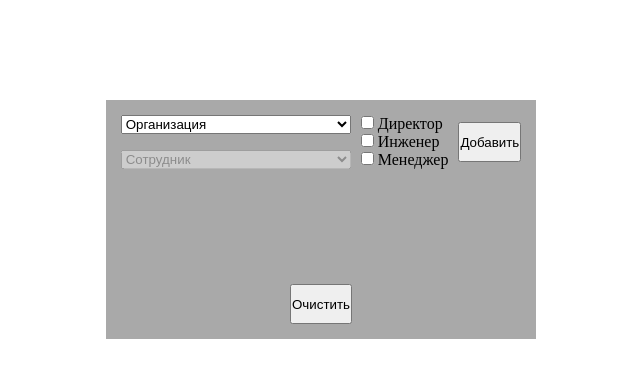
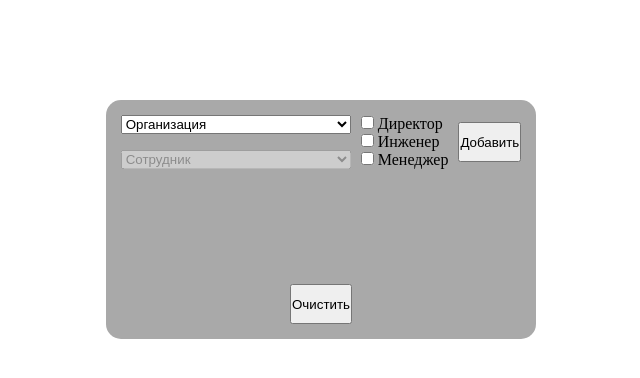
Before and after one commit to DenisShevtsov/JqueryFirstProject, a plain HTML site: page index.html in a window 1280 px wide. Shown: the full height of the page, 319-959 px from the left. Drawn offline with Linux system fonts and the light colour scheme.

Commit message:
Update styles.css

```diff
--- a/css/styles.css
+++ b/css/styles.css
@@ -46,6 +46,7 @@
     margin-top: 100px;
     background-color: darkgrey;
     padding: 15px;
+    border-radius: 15px
 }
 
 .button {
```
